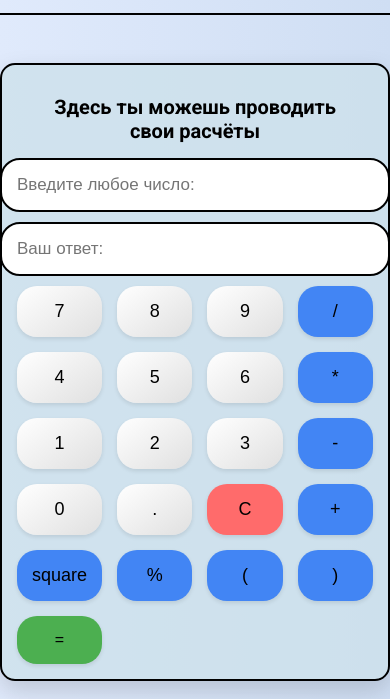
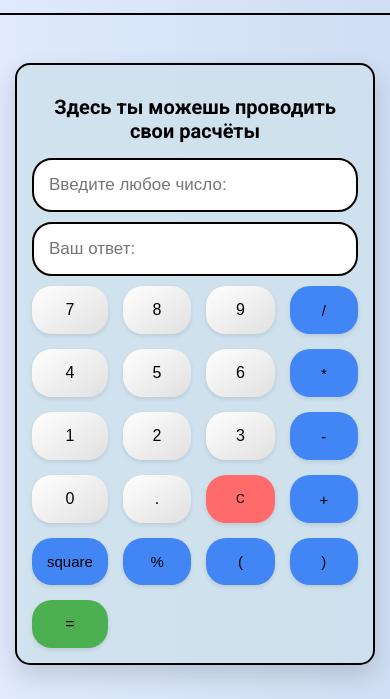
Before and after one commit to svanchukov/Calculator, a plain HTML site: page index.html in a window 390 px wide. Shown: the part 85-784 px from the top of the page. Drawn offline with Linux system fonts and the light colour scheme.

Commit message:
update media and main calculator

```diff
--- a/style.css
+++ b/style.css
@@ -1,6 +1,10 @@
 :root {
   --color-dark: #000000;
   --calculator-width: 600px;
+}
+
+* {
+  box-sizing: border-box;
 }
 
 body {
@@ -68,9 +72,14 @@ body {
   display: flex;
   justify-content: center;
   align-items: center;
-  height: 100%;
-  width: 100%;
+  /* height: 100%;
+  width: 700px; */
   margin-top: 30px;
+  gap: 20px;
+}
+
+.calculator__panel, .history {
+  flex: 1;
 }
 
 .calculator__panel {
@@ -104,6 +113,7 @@ body {
   width: 100%;
   margin-right: 5px;
   margin-left: 5px;
+  box-sizing: border-box;
 }
 
 .calculator__buttons {
@@ -115,7 +125,7 @@ body {
 
 .calculator__button {
   padding: 15px;
-  font-size: 18px;
+  font-size: 16px;
   border: none;
   border-radius: 20px;
   cursor: pointer;
@@ -134,6 +144,7 @@ body {
 
 .calculator__button--operator {
   background: #4285F4;
+  font-size: 15px;
 }
 
 .calculator__button--operator:hover {
@@ -142,6 +153,7 @@ body {
 
 .calculator__button--clear {
   background: #FF6B6B;
+  font-size: 15px;
 }
 
 .calculator__button--clear:hover {
@@ -160,7 +172,7 @@ body {
 /* HISTORY */
 
 .history {
-  margin-left: 20px;
+  /* margin-left: 20px; */
   width: 100%;
   max-width: 300px;
 }
@@ -202,8 +214,14 @@ body {
 @media (max-width: 500px) {
   .calculator__main {
     flex-direction: column;
-    max-width: 100%;
+    /* max-width: 100%; */
     align-items: center;
+    /* gap: 15px; */
+  }
+
+  .calculator__panel {
+    margin-left: 5px;
+    margin-right: 5px;
   }
 
   .history {
@@ -216,4 +234,9 @@ body {
     width: 100%;
     min-height: 200px;
   }
+
+  .calculator__button--clear {
+    font-size: 12px;
+    padding: 8px;
+  }
 }
```
